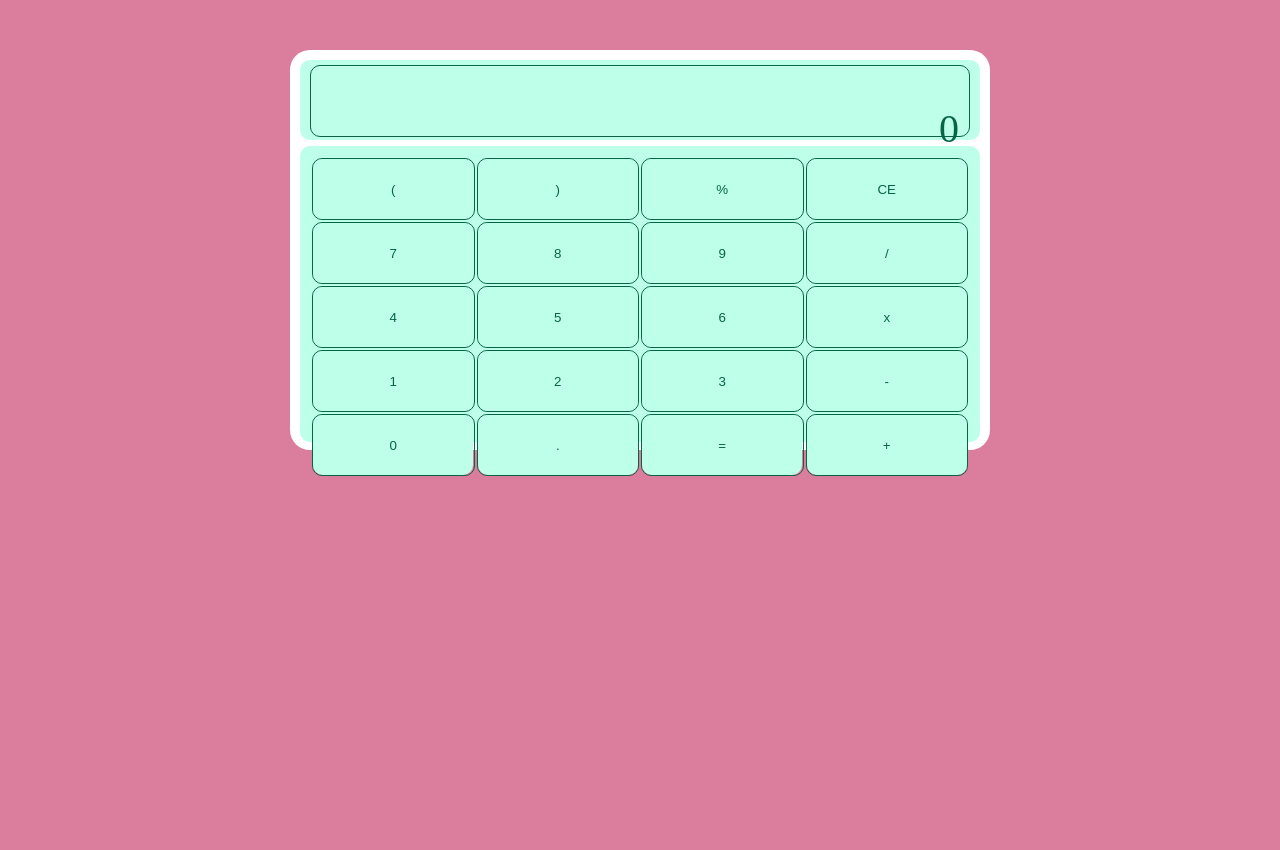
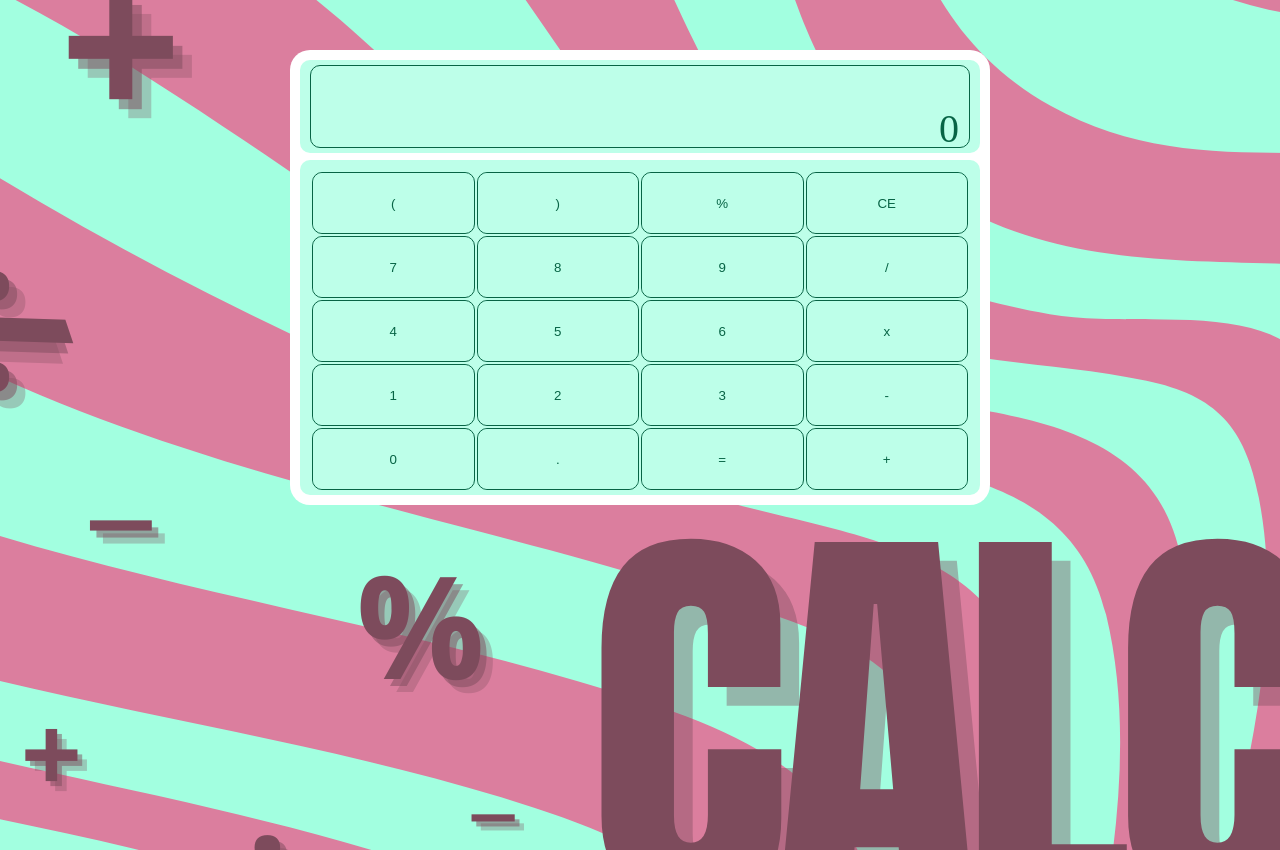
Before and after one commit to SilviaElenDev/Calculator-Project, a plain HTML site: page index.html in a window 1280 px wide. Before the commit the page ends 800 px from the top, so only its background shows below. Drawn offline with Linux system fonts and the light colour scheme.

Commit message:
Adding Background and Adjusting Heights in CSS.

```diff
--- a/style.css
+++ b/style.css
@@ -3,16 +3,22 @@
     padding: 0;
     margin: 0;
     border: 0;
+
 }
 
 body{
-    background-color: rgba(216, 112, 147, 0.897);
+    background-color: #d87093e5;
+    height: 100vh;
+    background-image: url(/midia/CALC.png);
+    background-repeat:no-repeat;
+    overflow: hidden;
+    padding: 0;
 }
 
 .content{
     background-color: white;
     width: 700px;
-    height: 50vh;
+    height: 455px;
     margin: auto;
     margin-top: 50px;
     border-radius: 20px;
@@ -22,17 +28,22 @@ body{
 .contentTelaResultado, .teclado{
     background-color: #BDFFE9;
     width: 680px;
-    height: 10vh;
+    height: 93px;
     margin-top: 10px;
     margin-left: 10px;
     border-radius: 10px;
-    position: absolute;
+    position:absolute;
+}
+
+.teclado{
+    height: 335px;
+    margin-top: 110px;
 }
 
 .telaResultado{
     border: 1px solid #076445;
     margin: 0;
-    height: 9vh;
+    height: 83px;
     width: 660px;
     margin-top: 5px;
     margin-left:10px;
@@ -63,10 +74,6 @@ span{
     display: none;
 }
 
-.teclado{
-    height: 37vh;
-    margin-top: 12vh;
-}
 
 table{
     width:680px;
```
Also changed, not shown: midia/CALC.png (added).
